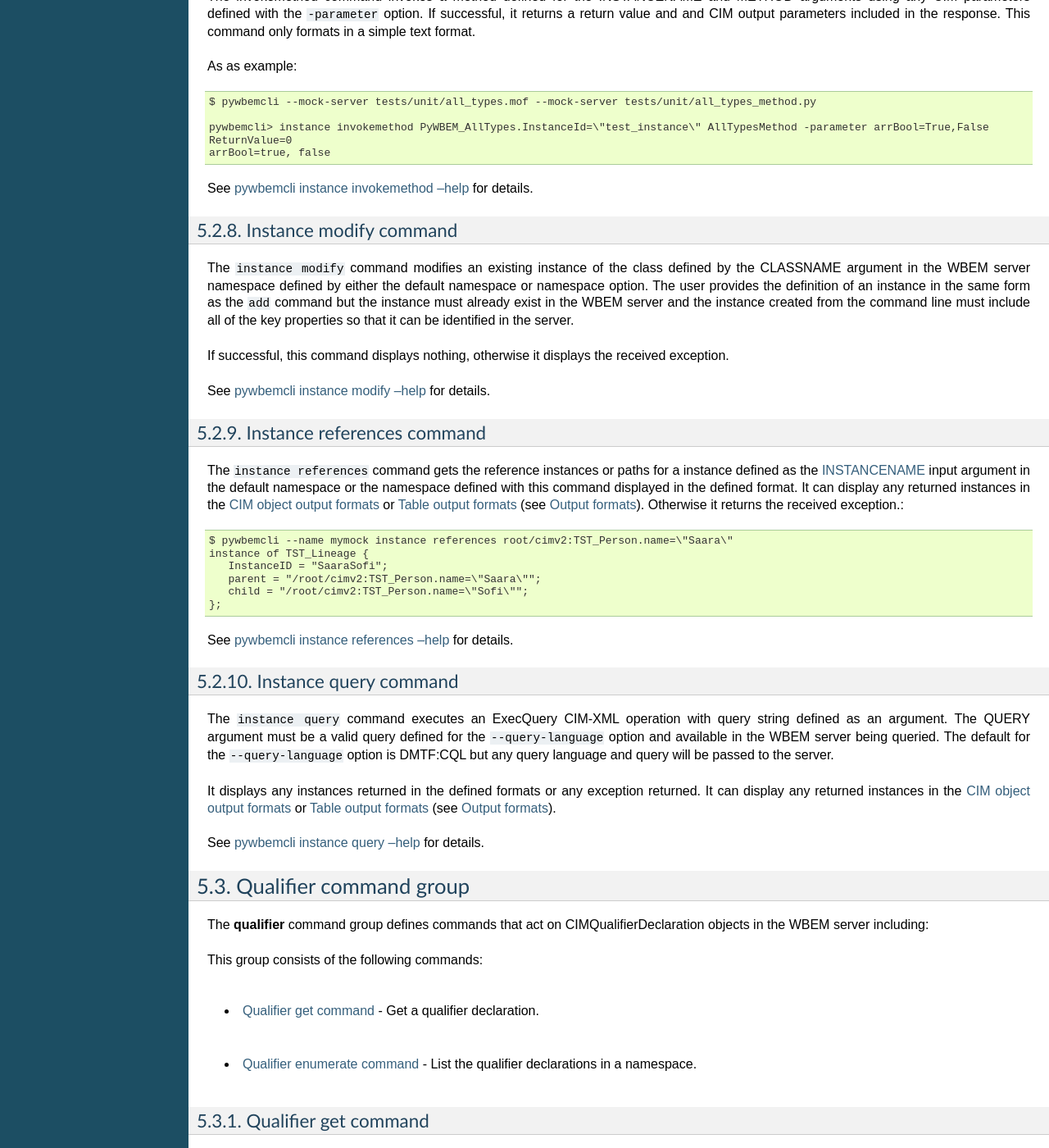
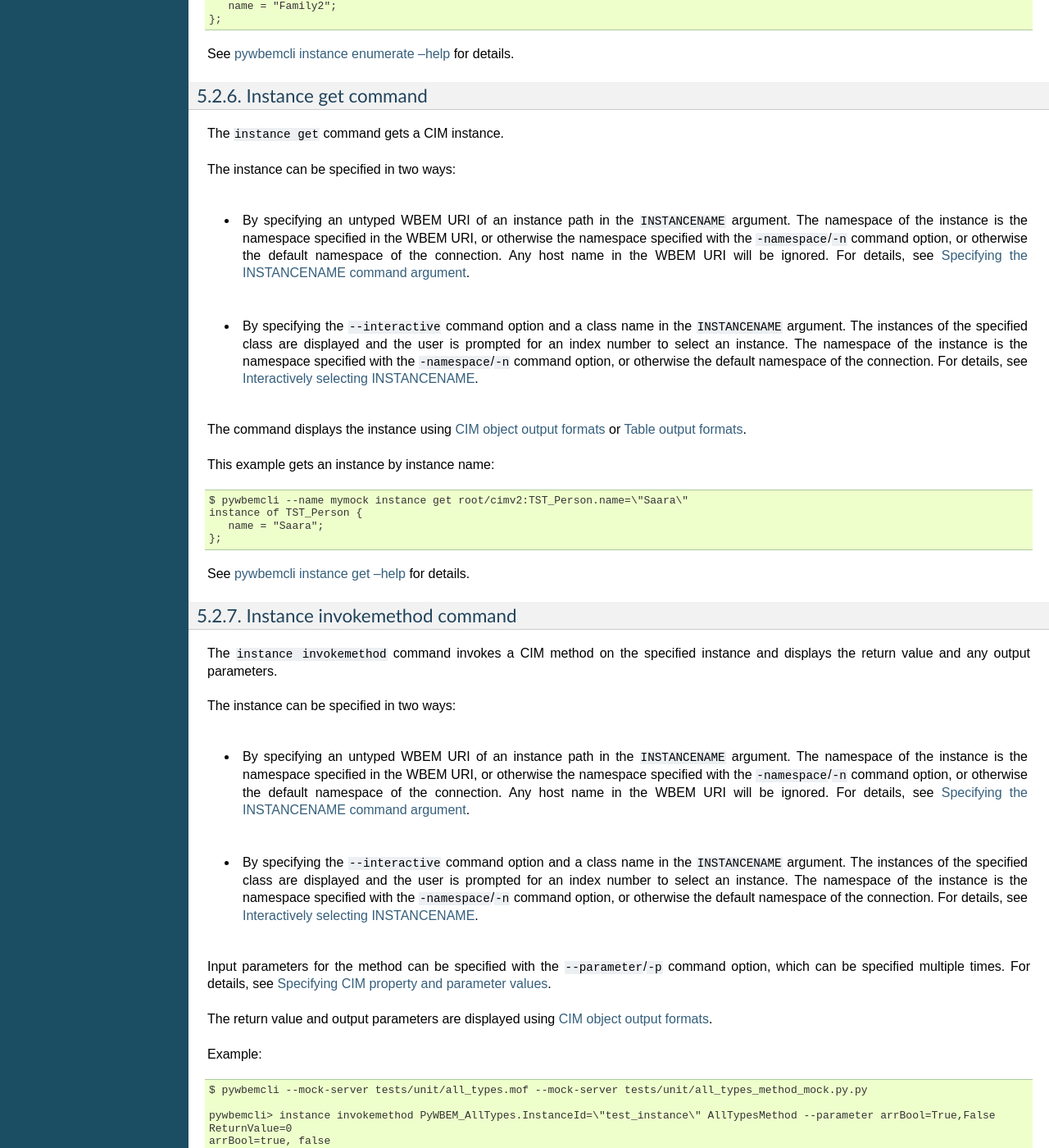
Before and after one commit to pywbem/pywbemtools, a Sphinx documentation site: the page built from docs/pywbemclicommands.rst, in a window 1280 px wide and 1400 px high, scrolled down 9112 px. Shown: the whole window at 82% size. Built offline with Sphinx 7.4.7, drawn with Linux system fonts in a browser that asks for light colours; the version number could not be read and is left out; some of the changed text lies outside the part shown.

Commit message:
Docs: Improvements on instance & qualifier commands
Details:

- Reworked the description of all commands in the instance
  group in chapter 5.

- Reworked the description of all commands in the qualifier
  group in chapter 5.

Signed-off-by: Andreas Maier <maiera@de.ibm.com>

```diff
--- a/docs/pywbemclicommands.rst
+++ b/docs/pywbemclicommands.rst
@@ -34,9 +34,7 @@
 Class command group
 -------------------
 
-The **class** command group has commands that act on CIM classes.
-
-This group has the following commands:
+The ``class`` command group has commands that act on CIM classes:
 
 * :ref:`Class associators command` - List the classes associated with a class.
 * :ref:`Class delete command` - Delete a class.
@@ -63,10 +61,9 @@
 in the default namespace of the connection.
 
 If the ``--names-only``/``--no`` command option is set, only the class path is
-displayed,
-using a :term:`CIM object output formats` or a :term:`Table output formats`.
-Otherwise, the class definition is displayed,
-using a :term:`CIM object output formats`.
+displayed, using :term:`CIM object output formats` or
+:term:`Table output formats`. Otherwise, the class definition is displayed,
+using :term:`CIM object output formats`.
 
 Note: This command returns the class associators, not the instance associators.
 The :ref:`Instance associators command` returns the instance associators.
@@ -132,10 +129,9 @@
 the connection.
 
 If the ``--names-only``/``--no`` command option is set, only the class path is
-displayed,
-using a :term:`CIM object output formats` or a :term:`Table output formats`.
-Otherwise, the class definition is displayed,
-using a :term:`CIM object output formats`.
+displayed, using :term:`CIM object output formats` or
+:term:`Table output formats`. Otherwise, the class definition is displayed,
+using :term:`CIM object output formats`.
 
 If the ``--deep-inheritance``/``--di`` command option is set, all direct and
 indirect subclasses are included in the result. Otherwise, only one level of
@@ -167,7 +163,7 @@
 times.
 
 The command displays the namespaces and class names of the result using the
-``txt`` output format (default), or in a :term:`Table output formats`.
+``txt`` output format (default), or using :term:`Table output formats`.
 
 .. code-block:: text
 
@@ -226,7 +222,7 @@
 namespace specified with the ``-namespace``/``-n`` command option, or otherwise
 in the default namespace of the connection.
 
-The class definition is displayed using a :term:`CIM object output formats`.
+The class definition is displayed using :term:`CIM object output formats`.
 This command does not support :term:`Table output formats`.
 
 The following example shows getting the MOF representation of the class
@@ -286,8 +282,9 @@
 
 Input parameters for the method can be specified with the ``--parameter``/``-p``
 command option, which can be specified multiple times.
+For details, see :ref:`Specifying CIM property and parameter values`.
 
-The return value and output parameters are displayed in the
+The return value and output parameters are displayed using
 :term:`CIM object output formats`.
 
 This command invokes a method on a class, not on an instance. To invoke a
@@ -309,10 +306,9 @@
 in the default namespace of the connection.
 
 If the ``--names-only``/``--no`` command option is set, only the class path is
-displayed,
-using a :term:`CIM object output formats` or a :term:`Table output formats`.
-Otherwise, the class definition is displayed,
-using a :term:`CIM object output formats`.
+displayed, using :term:`CIM object output formats` or
+:term:`Table output formats`. Otherwise, the class definition is displayed,
+using :term:`CIM object output formats`.
 
 Note: This command returns the class references, not the instance references.
 The :ref:`Instance references command` returns the instance references.
@@ -367,10 +363,7 @@
 Instance command group
 ----------------------
 
-The **instance** command group defines commands that act on CIM instances as defined
-in the following subsections:
-
-This group consists of the following commands:
+The ``instance`` command group has commands that act on CIM instances:
 
 * :ref:`Instance associators command` - List the instances associated with an instance.
 * :ref:`Instance count command` - Count the instances of each class with matching class name.
@@ -383,19 +376,41 @@
 * :ref:`Instance references command` - Execute a query on instances in a namespace.
 * :ref:`Instance query command` - List the instances referencing an instance.
 
+See :ref:`pywbemcli instance --help`.
+
 
 .. _`Instance associators command`:
 
 Instance associators command
 ^^^^^^^^^^^^^^^^^^^^^^^^^^^^
 
-The ``instance associators`` command gets the associator instances for the argument
-as the :term:`INSTANCENAME` argument in the namespace defined with this
-command or the default namespace and displays it in the defined format. If successful it returns the
-instances or instance names associated with :term:`INSTANCENAME` otherwise it returns an
-exception generated by the response This command displays the returned instances
-or instance in the :term:`CIM object output formats` or :term:`Table output formats` (see
-:ref:`Output formats`).:
+The ``instance associators`` command lists the CIM instances that are associated
+with the specified source instance.
+
+The source instance can be specified in two ways:
+
+* By specifying an untyped WBEM URI of an instance path in the
+  ``INSTANCENAME`` argument. The namespace of the instance is the namespace
+  specified in the WBEM URI, or otherwise the namespace specified with the
+  ``-namespace``/``-n`` command option, or otherwise the default namespace
+  of the connection. Any host name in the WBEM URI will be ignored.
+  For details, see :ref:`Specifying the INSTANCENAME command argument`.
+
+* By specifying the ``--interactive`` command option and a class name in the
+  ``INSTANCENAME`` argument. The instances of the specified class are displayed
+  and the user is prompted for an index number to select an instance. The
+  namespace of the instance is the namespace specified with the
+  ``-namespace``/``-n`` command option, or otherwise the default namespace
+  of the connection.
+  For details, see :ref:`Interactively selecting INSTANCENAME`.
+
+If the ``--names-only``/``--no`` command option is set, only the instance paths
+are displayed. Otherwise, the instances are displayed.
+
+Valid output formats in both cases are :term:`CIM object output formats` or
+:term:`Table output formats`.
+
+Example:
 
 .. code-block:: text
 
@@ -423,12 +438,20 @@
 Instance count command
 ^^^^^^^^^^^^^^^^^^^^^^
 
-The ``instance count`` command returns acount of the number of CIM instances in the
-namespace defined by ``--namespace`` or the default namespace. The list of
-classes processed is filtered by the ``CLASSNAME-GLOB`` optional argument using
-using a :term:`Unix-style path name pattern`.
+The ``instance count`` command counts the CIM instances of some or all classes
+in the namespace specified with the ``-namespace``/``-n`` command option, or
+otherwise in the default namespace of the connection.
 
-For example:
+The count of instances is displayed for each class name.
+**TBD: Does it include instances of subclasses?**
+
+If the ``CLASSNAME-GLOB`` argument is specified, only the classes are counted
+that match the specified :term:`Unix-style path name pattern`.
+Otherwise, all classes are counted.
+
+Valid output formats are :term:`Table output formats`.
+
+Example:
 
 .. code-block:: text
 
@@ -443,13 +466,9 @@
     | TST_Person                   |       4 |
     +------------------------------+---------+
 
-This counts the number of instances specific to the class shown where the
-``instance enumerate`` would show the instances for that class and its
-subclasses.
-
 Count is useful to determine which classes in the environment are actually
 implemented. However this command can take a long time to execute because
-it must a) enumerate all the classes in the namespaces, b) enumerate the
+it must a) enumerate all classes in the namespace, b) enumerate the
 instances for each class.
 
 See :ref:`pywbemcli instance count --help` for details.
@@ -460,41 +479,30 @@
 Instance create command
 ^^^^^^^^^^^^^^^^^^^^^^^
 
-The ``instance create`` command creates a new CIMInstance in the WBEM server namespace
-defined with ``--namespace`` or the default namespace. The command builds the CIMInstance from the class defined by
-CLASSNAME and the properties defined by the ``--property``/``-p`` option. The
-properties are defined as name/value pairs, one property for each instance of
-the ``--property`` option. Since the WBEM server (and pywbem) requires that
-each property be typed, pywbemtools uses the CIMClass defined by CLASSNAME
-retrieved from the WBEM server to define the type required to define the
-CIMProperty.
+The ``instance create`` command creates a CIM instance in the namespace
+specified with the ``-namespace``/``-n`` command option, or otherwise in the
+default namespace of the connection.
 
-For a single property in the new instance this is simply the ``--property`` option
-with the property name and value:
+The new CIM instance has the creation class specified in the ``CLASSNAME``
+argument and initial property values as specified by zero or more
+``--property``/``-p`` command options.
+For details, see :ref:`Specifying CIM property and parameter values`.
 
-.. code-block:: text
+The command displays the instance path of the new instance that is returned by
+the WBEM server, using ``txt`` output format.
 
-    --property PROPERTY-NAME=PROPERTY-VALUE
-
-    --property PROPERTY-NAME="PROPERTY-VALUE"
-
-where quotes are only required if the value includes whitespace.
-
-For array properties the values are defined separated by commas.
+Since the WBEM server (and pywbem) requires that each property be typed,
+pywbemcli retrieves the creation class from the WBEM server to determine
+the data types for the properties.
 
 The following examples create an instance of the class TST_Blah with two
-scalar and one array property.
+scalar and one array property:
 
 .. code-block:: text
 
     $ pywbemcli instance create TST_Blah --property InstancId=blah1 --property IntProp=3 --property IntArr=3,6,9
 
     $ pywbemcli instance create TST_Blah --property InstancId=\"blah 2\" --property IntProp=3 --property IntArr=3,6,9
-
-If the create is successful, the server defined CIM Instance path is displayed.
-If the operation fails, the exception is displayed. If there is a discrepancy
-between the defined properties and the CIMClass property parameters
-pywbemcli generates an exception.
 
 See :ref:`pywbemcli instance create --help` for details.
 
@@ -504,19 +512,28 @@
 Instance delete command
 ^^^^^^^^^^^^^^^^^^^^^^^
 
-The ``instance delete`` command deletes an instance defined by the
-:term:`INSTANCENAME` argument in a namespace defined by either the
-``--namespace`` option or the general ``--default-namespace``. The form of
-INSTANCENAME is determined by the ``--interactive`` options and must be either:
+The ``instance delete`` command deletes a CIM instance.
 
-* a string representation of a CIMInstanceName as defined by a :term:`WBEM URI`
-* A class name in which case pywbemcli will get the instance names from the
-  WBEM server and present a selection list for the user to select an
-  instance name :ref:`Displaying CIM instances/classes or their names`
+The instance can be specified in two ways:
 
-The following example deletes the instance defined by the explicit instance
-name (Note the extra backslash (see :term:`backslash-escaped` required to
-escape the double quote on the terminal):
+* By specifying an untyped WBEM URI of an instance path in the
+  ``INSTANCENAME`` argument. The namespace of the instance is the namespace
+  specified in the WBEM URI, or otherwise the namespace specified with the
+  ``-namespace``/``-n`` command option, or otherwise the default namespace
+  of the connection. Any host name in the WBEM URI will be ignored.
+  For details, see :ref:`Specifying the INSTANCENAME command argument`.
+
+* By specifying the ``--interactive`` command option and a class name in the
+  ``INSTANCENAME`` argument. The instances of the specified class are displayed
+  and the user is prompted for an index number to select an instance. The
+  namespace of the instance is the namespace specified with the
+  ``-namespace``/``-n`` command option, or otherwise the default namespace
+  of the connection.
+  For details, see :ref:`Interactively selecting INSTANCENAME`.
+
+The following example deletes an instance by specifying its instance name.
+Note the extra backslash (see :term:`backslash-escaped`) that is required to
+escape the double quote on the terminal:
 
 .. code-block:: text
 
@@ -530,14 +547,20 @@
 Instance enumerate command
 ^^^^^^^^^^^^^^^^^^^^^^^^^^
 
-The ``instance enumerate`` command enumerates instances or their paths defined by the CLASSNAME
-argument in the namespace defined by ``--namespace``/``-n`` or the general option
-``--default-namespace``/``-d`` in the defined format. This command displays the
-returned instances or instance names in the :term:`CIM object output formats`
-or :term:`Table output formats` (see :ref:`Output formats`).
+The ``instance enumerate`` command lists the CIM instances of the specified
+class (including subclasses) in a namespace.
 
-The following example returns a two instanced to an ``instance enumerate``
-command as MOF:
+The class is named with the ``CLASSNAME`` argument and is in the
+namespace specified with the ``-namespace``/``-n`` command option, or otherwise
+in the default namespace of the connection.
+
+If the ``--names-only``/``--no`` command option is set, only the instance paths
+are displayed. Otherwise, the instances are displayed.
+
+Valid output formats in both cases are :term:`CIM object output formats` or
+:term:`Table output formats`.
+
+The following example returns two instances as MOF:
 
 .. code-block:: text
 
@@ -559,15 +582,29 @@
 Instance get command
 ^^^^^^^^^^^^^^^^^^^^
 
-The ``instance get`` command gets a single CIM instance defined by the :term:`INSTANCENAME`
-argument from the default namespace or the namespace defined with the
-command displayed in the defined format. The form of :term:`INSTANCENAME` is
-determined by the ``--interactive`` option. It can display the returned
-instance in the :term:`CIM object output formats` or :term:`Table output formats`
-(see :ref:`Output formats`). Otherwise it returns the received exception.
+The ``instance get`` command gets a CIM instance.
 
-This example successfully retrieves the instance defined by the INSTANCENAME
-``root/cimv2:TST_Person.name=\"Saara\"``:
+The instance can be specified in two ways:
+
+* By specifying an untyped WBEM URI of an instance path in the
+  ``INSTANCENAME`` argument. The namespace of the instance is the namespace
+  specified in the WBEM URI, or otherwise the namespace specified with the
+  ``-namespace``/``-n`` command option, or otherwise the default namespace
+  of the connection. Any host name in the WBEM URI will be ignored.
+  For details, see :ref:`Specifying the INSTANCENAME command argument`.
+
+* By specifying the ``--interactive`` command option and a class name in the
+  ``INSTANCENAME`` argument. The instances of the specified class are displayed
+  and the user is prompted for an index number to select an instance. The
+  namespace of the instance is the namespace specified with the
+  ``-namespace``/``-n`` command option, or otherwise the default namespace
+  of the connection.
+  For details, see :ref:`Interactively selecting INSTANCENAME`.
+
+The command displays the instance using :term:`CIM object output formats`
+or :term:`Table output formats`.
+
+This example gets an instance by instance name:
 
 .. code-block:: text
 
@@ -584,18 +621,40 @@
 Instance invokemethod command
 ^^^^^^^^^^^^^^^^^^^^^^^^^^^^^
 
-The invokemethod command invokes a method defined for the INSTANCENAME  and
-METHOD arguments using any CIM parameters defined with the ``-parameter`` option.
-If successful, it returns a return value and and CIM output parameters included in
-the response. This command only formats in a simple text format.
+The ``instance invokemethod`` command invokes a CIM method on the specified
+instance and displays the return value and any output parameters.
 
-As as example:
+The instance can be specified in two ways:
+
+* By specifying an untyped WBEM URI of an instance path in the
+  ``INSTANCENAME`` argument. The namespace of the instance is the namespace
+  specified in the WBEM URI, or otherwise the namespace specified with the
+  ``-namespace``/``-n`` command option, or otherwise the default namespace
+  of the connection. Any host name in the WBEM URI will be ignored.
+  For details, see :ref:`Specifying the INSTANCENAME command argument`.
+
+* By specifying the ``--interactive`` command option and a class name in the
+  ``INSTANCENAME`` argument. The instances of the specified class are displayed
+  and the user is prompted for an index number to select an instance. The
+  namespace of the instance is the namespace specified with the
+  ``-namespace``/``-n`` command option, or otherwise the default namespace
+  of the connection.
+  For details, see :ref:`Interactively selecting INSTANCENAME`.
+
+Input parameters for the method can be specified with the ``--parameter``/``-p``
+command option, which can be specified multiple times.
+For details, see :ref:`Specifying CIM property and parameter values`.
+
+The return value and output parameters are displayed using
+:term:`CIM object output formats`.
+
+Example:
 
 .. code-block:: text
 
-    $ pywbemcli --mock-server tests/unit/all_types.mof --mock-server tests/unit/all_types_method.py
+    $ pywbemcli --mock-server tests/unit/all_types.mof --mock-server tests/unit/all_types_method_mock.py.py
 
-    pywbemcli> instance invokemethod PyWBEM_AllTypes.InstanceId=\"test_instance\" AllTypesMethod -parameter arrBool=True,False
+    pywbemcli> instance invokemethod PyWBEM_AllTypes.InstanceId=\"test_instance\" AllTypesMethod --parameter arrBool=True,False
     ReturnValue=0
     arrBool=true, false
 
@@ -607,16 +666,33 @@
 Instance modify command
 ^^^^^^^^^^^^^^^^^^^^^^^
 
-The ``instance modify`` command modifies an existing instance of the class
-defined by the CLASSNAME argument in the WBEM server  namespace defined by
-either the default namespace or namespace option. The user provides the
-definition of an instance in the same form as the ``add`` command but the
-instance must already exist in the WBEM server and the instance created from
-the command line must include all of the key properties so that it can be
-identified in the server.
+The ``instance modify`` command modifies the properties of an existing CIM
+instance.
 
-If successful, this command displays nothing, otherwise it displays the
-received exception.
+The instance can be specified in two ways:
+
+* By specifying an untyped WBEM URI of an instance path in the
+  ``INSTANCENAME`` argument. The namespace of the instance is the namespace
+  specified in the WBEM URI, or otherwise the namespace specified with the
+  ``-namespace``/``-n`` command option, or otherwise the default namespace
+  of the connection. Any host name in the WBEM URI will be ignored.
+  For details, see :ref:`Specifying the INSTANCENAME command argument`.
+
+* By specifying the ``--interactive`` command option and a class name in the
+  ``INSTANCENAME`` argument. The instances of the specified class are displayed
+  and the user is prompted for an index number to select an instance. The
+  namespace of the instance is the namespace specified with the
+  ``-namespace``/``-n`` command option, or otherwise the default namespace
+  of the connection.
+  For details, see :ref:`Interactively selecting INSTANCENAME`.
+
+The new property values are specified by possibly multiple ``--property``/``-p``
+command options.
+For details, see :ref:`Specifying CIM property and parameter values`.
+
+Since the WBEM server (and pywbem) requires that each property be typed,
+pywbemcli retrieves the creation class from the WBEM server to determine
+the data types for the properties.
 
 See :ref:`pywbemcli instance modify --help` for details.
 
@@ -626,12 +702,33 @@
 Instance references command
 ^^^^^^^^^^^^^^^^^^^^^^^^^^^
 
-The ``instance references`` command gets the reference instances or paths for a
-instance defined as the :term:`INSTANCENAME` input argument in the default
-namespace or the namespace defined with this command displayed in the
-defined format. It can display any returned instances in the
-:term:`CIM object output formats` or :term:`Table output formats`
-(see :ref:`Output formats`). Otherwise it returns the received exception.:
+The ``instance references`` command lists the CIM instances that reference
+the specified source instance.
+
+The source instance can be specified in two ways:
+
+* By specifying an untyped WBEM URI of an instance path in the
+  ``INSTANCENAME`` argument. The namespace of the instance is the namespace
+  specified in the WBEM URI, or otherwise the namespace specified with the
+  ``-namespace``/``-n`` command option, or otherwise the default namespace
+  of the connection. Any host name in the WBEM URI will be ignored.
+  For details, see :ref:`Specifying the INSTANCENAME command argument`.
+
+* By specifying the ``--interactive`` command option and a class name in the
+  ``INSTANCENAME`` argument. The instances of the specified class are displayed
+  and the user is prompted for an index number to select an instance. The
+  namespace of the instance is the namespace specified with the
+  ``-namespace``/``-n`` command option, or otherwise the default namespace
+  of the connection.
+  For details, see :ref:`Interactively selecting INSTANCENAME`.
+
+If the ``--names-only``/``--no`` command option is set, only the instance paths
+are displayed. Otherwise, the instances are displayed.
+
+Valid output formats in both cases are :term:`CIM object output formats` or
+:term:`Table output formats`.
+
+Example:
 
 .. code-block:: text
 
@@ -650,16 +747,18 @@
 Instance query command
 ^^^^^^^^^^^^^^^^^^^^^^
 
-The ``instance query`` command executes an ExecQuery CIM-XML operation with query string defined as an argument.
-The QUERY argument must be a valid query defined for the ``--query-language``
-option and available in the WBEM server being queried.  The default for
-the ``--query-language`` option is DMTF:CQL but any query language and query
-will be passed to the server.
+The ``instance query`` command executes a query for CIM instances in a
+namespace.
 
-It displays any instances returned in the defined formats or any exception
-returned.  It can display any returned instances in the
-:term:`CIM object output formats` or :term:`Table output formats`
-(see :ref:`Output formats`).
+The query is specified with the ``QUERY`` argument and must be a valid query
+in the query language specified with the ``--query-language`` command option.
+The default for the query language is ``DMTF:CQL``.
+
+The namespace is specified with the ``-namespace``/``-n`` command option, or
+otherwise is the default namespace of the connection.
+
+Valid output formats are :term:`CIM object output formats` or
+:term:`Table output formats`.
 
 See :ref:`pywbemcli instance query --help` for details.
 
@@ -669,10 +768,8 @@
 Qualifier command group
 -----------------------
 
-The **qualifier** command group defines commands that act on
-CIMQualifierDeclaration objects in the WBEM server including:
-
-This group consists of the following commands:
+The ``qualifier`` command group has commands that act on CIM qualifier
+declarations:
 
 * :ref:`qualifier get command` - Get a qualifier declaration.
 * :ref:`qualifier enumerate command` - List the qualifier declarations in a
@@ -684,11 +781,14 @@
 Qualifier get command
 ^^^^^^^^^^^^^^^^^^^^^
 
-The ``qualifier get`` command gets a single qualifier declaration defined by the ``QUALIFIERNAME``
-argument from the namespace in the target WBEM server defined with this
-command  or the default namespace and display in the defined output format.
-The output formats can be either one of the :term:`CIM object output formats`
-or :term:`Table output formats` (see :ref:`Output formats`).
+The ``qualifier get`` command gets the specified qualifier declaration.
+
+The qualifier declaration is named with the ``QUALIFIERNAME`` argument and is
+in the namespace specified with the ``-namespace``/``-n`` command option, or
+otherwise in the default namespace of the connection.
+
+The qualifier declaration is displayed using :term:`CIM object output formats`
+or :term:`Table output formats`.
 
 The following example gets the ``Key`` qualifier declaration from the
 default namespace:
@@ -708,14 +808,17 @@
 Qualifier enumerate command
 ^^^^^^^^^^^^^^^^^^^^^^^^^^^
 
-The ``qualifier enumerate`` command  enumerates all qualifier declarations within the namespace
-defined with this command or the default namespace in the target WBEM
-server . The output formats can be either one  of the
-:term:`CIM object output formats` or :term:`Table output formats`
-(see :ref:`Output formats`).
+The ``qualifier enumerate`` command enumerates the qualifier declarations in
+a namespace.
+
+The namespace is specified with the ``-namespace``/``-n`` command option, or
+otherwise is the default namespace of the connection.
+
+The qualifier declaration is displayed using :term:`CIM object output formats`
+or :term:`Table output formats`.
 
 This example displays all of the qualifier declarations in the default
-namespace as a simple table.
+namespace as a table:
 
 .. code-block:: text
 
```
